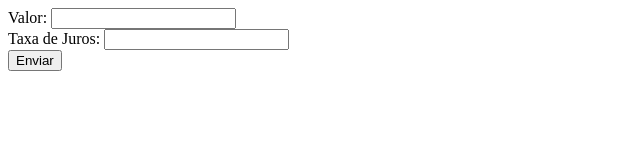
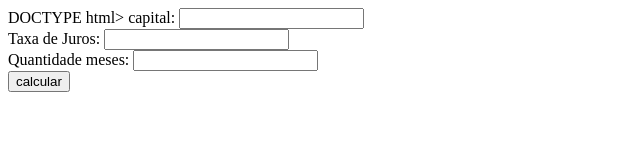
Before and after one commit to Anajujuba007/primeiroi_3t, a plain HTML site: page index.html in a window 1280 px wide. Shown: the top 159 px of the page, without its empty margins (0-640 px from the left). Drawn offline with Linux system fonts and the light colour scheme.

Commit message:
Update index.html

```diff
--- a/index.html
+++ b/index.html
@@ -1,4 +1,4 @@
-<!DOCTYPE html>
+DOCTYPE html>
 <html lang="en">
 <head>
     <meta charset="UTF-8">
@@ -10,9 +10,13 @@
 </head>
 <body>
 
- Valor: <input id="valor" type="text"> <br>
+ capital: <input id="valor" type="text"> <br>
  Taxa de Juros: <input id="juros" type="text"> <br>
- <button onclick="total()">Enviar</button>
+ Quantidade meses: <input id="meses" type="text"> <br>
+
+ <button onclick="total()">calcular</button>
+
+
 
 <br><br><br><br>
 <span id="resultado"></span><br><br>
```
